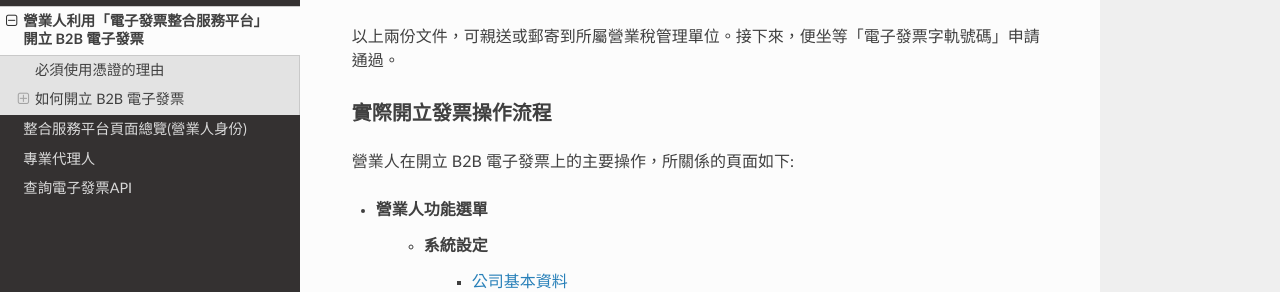
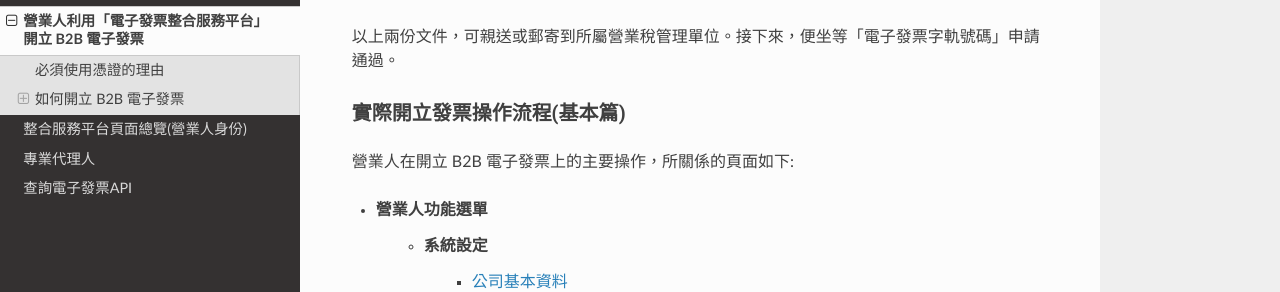
Before and after one commit to ho600-ltd/django-taiwan-einvoice, a Sphinx documentation site: the page built from docs/merchant_create_b2b_invoice.rst, in a window 1280 px wide and 900 px high, scrolled down 5876 px. Shown: the part 161-453 px from the top of the window. Built offline with Sphinx 7.4.7 and the Read the Docs theme 2.0.0, drawn with Linux system fonts in a browser that asks for light colours; some of the changed text lies outside the part shown.

Commit message:
TODO: batch create e-invoices @CMEC2-324-hoamon-task-build-taiwan-einvoice-service-for-cm]

```diff
--- a/docs/merchant_create_b2b_invoice.rst
+++ b/docs/merchant_create_b2b_invoice.rst
@@ -111,7 +111,7 @@
 以上兩份文件，可親送或郵寄到所屬營業稅管理單位。\
 接下來，便坐等「電子發票字軌號碼」申請通過。
 
-實際開立發票操作流程
+實際開立發票操作流程(基本篇)
 ^^^^^^^^^^^^^^^^^^^^^^^^^^^^^^^^^^^^^^^^^^^^^^^^^^^^^^^^^^^^^^^^^^^^^^^^^^^^^^^
 
 營業人在開立 B2B 電子發票上的主要操作，所關係的頁面如下:
@@ -188,3 +188,10 @@
 在「待辦事項」頁面中，會列出與買受人或是自身為買受人的待確認發票張數，\
 什麼是「待確認發票」? 像是開出電子發票給某個客戶，但他卻不接受該張發票，而被他退回。\
 或是有某個供應商開出電子發票給我們，而需要我們確認接受。
+
+實際開立發票操作流程(進階篇)
+^^^^^^^^^^^^^^^^^^^^^^^^^^^^^^^^^^^^^^^^^^^^^^^^^^^^^^^^^^^^^^^^^^^^^^^^^^^^^^^
+
+.. todo::
+
+    * 批次開立發票
```
